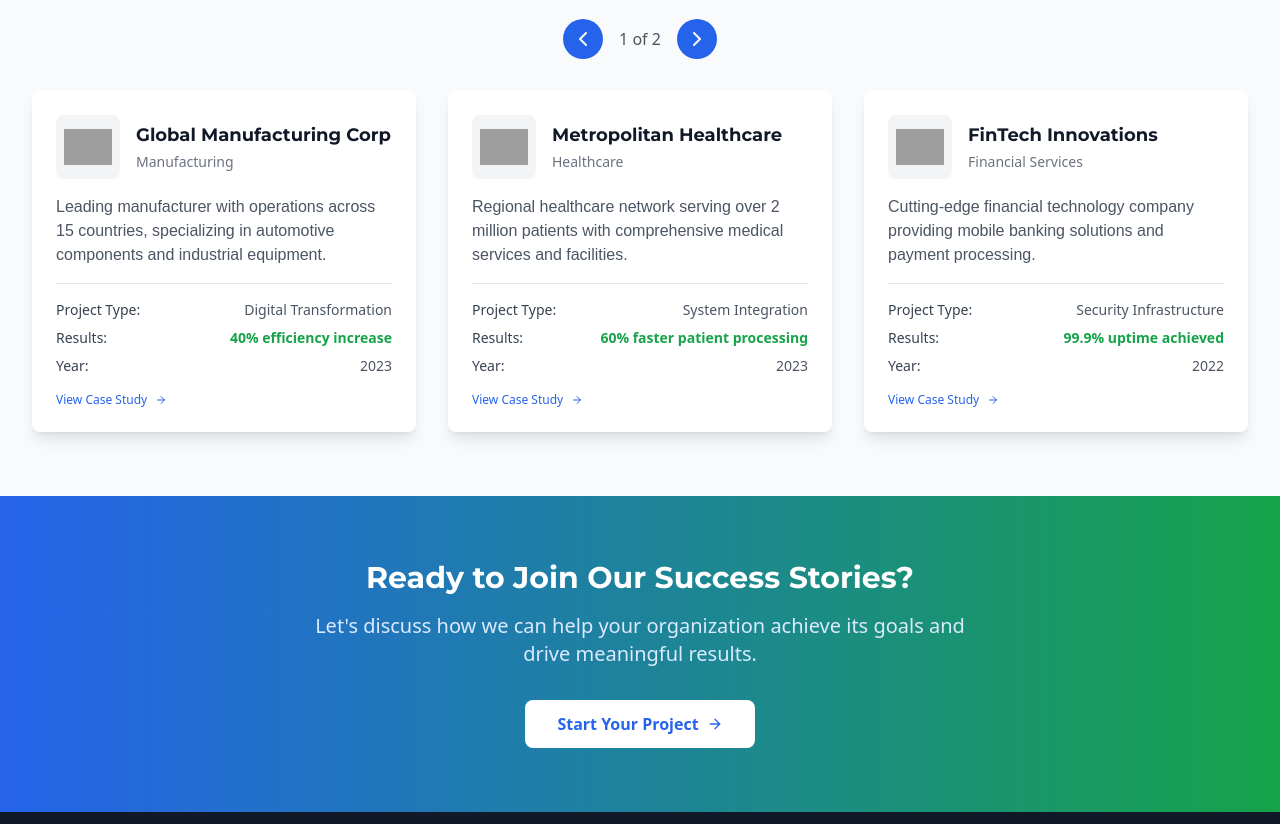
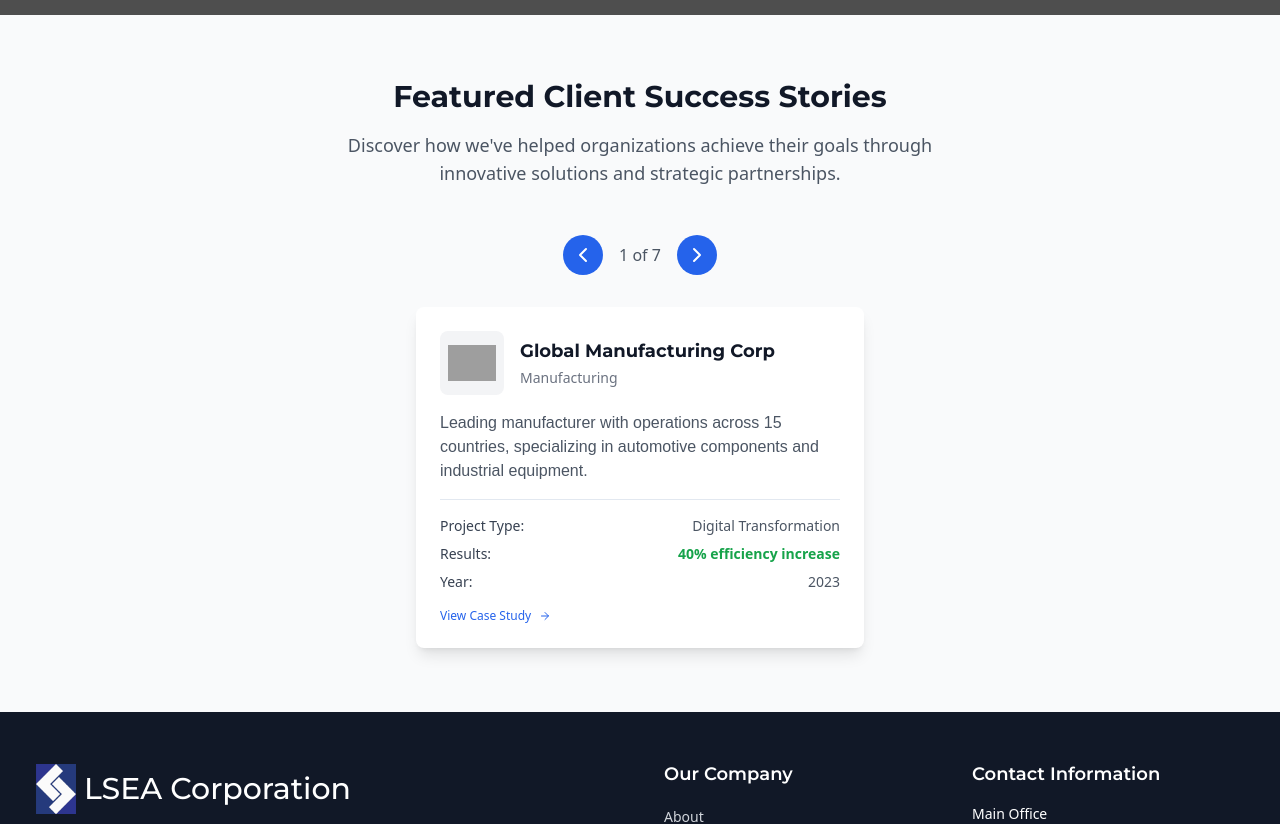
Before and after one commit to alballer08/lsea-corp-site, a React (Vite) app: page /clients in a window 1280 px wide. Shown: the part 660-1484 px from the top of the page. Built offline with nearby package versions, Linux system fonts and the light colour scheme; grey boxes are pictures that could not be loaded.

Commit message:
Fix page styling and content
Adjust page image height, client display, and remove unnecessary content. Update client and partner counts.

```diff
--- a/src/pages/Clients.tsx
+++ b/src/pages/Clients.tsx
@@ -62,13 +62,23 @@ const clients = [
     projectType: 'E-commerce Platform',
     results: '150% sales growth',
     year: '2021'
+  },
+  {
+    id: 'aerospace-dynamics',
+    name: 'Aerospace Dynamics',
+    industry: 'Aerospace',
+    description: 'Advanced aerospace engineering company specializing in satellite technology and space exploration systems.',
+    logo: '/placeholder.svg',
+    projectType: 'Mission Critical Systems',
+    results: '100% mission success rate',
+    year: '2022'
   }
 ];
 
 const Clients = () => {
   const [currentIndex, setCurrentIndex] = useState(0);
-  const itemsPerPage = 3;
-  const totalPages = Math.ceil(clients.length / itemsPerPage);
+  const itemsPerPage = 1;
+  const totalPages = clients.length;
 
   const nextSlide = () => {
     setCurrentIndex((prev) => (prev + 1) % totalPages);
@@ -79,14 +89,13 @@ const Clients = () => {
   };
 
   const getCurrentClients = () => {
-    const start = currentIndex * itemsPerPage;
-    return clients.slice(start, start + itemsPerPage);
+    return [clients[currentIndex]];
   };
 
   return (
     <div className="min-h-screen bg-gray-50">
       {/* Hero Section with Full Width Image */}
-      <section className="relative h-96 bg-cover bg-center" style={{backgroundImage: 'url(https://images.unsplash.com/photo-1605810230434-7631ac76ec81?ixlib=rb-4.0.3&auto=format&fit=crop&w=2000&q=80)'}}>
+      <section className="relative h-[600px] bg-cover bg-center" style={{backgroundImage: 'url(https://images.unsplash.com/photo-1605810230434-7631ac76ec81?ixlib=rb-4.0.3&auto=format&fit=crop&w=2000&q=80)'}}>
         <div className="absolute inset-0 bg-black bg-opacity-50"></div>
         <div className="relative h-full flex items-center justify-center">
           <div className="text-center text-white">
@@ -131,12 +140,12 @@ const Clients = () => {
             </button>
           </div>
 
-          <div className="grid grid-cols-1 md:grid-cols-2 lg:grid-cols-3 gap-8">
+          <div className="flex justify-center">
             {getCurrentClients().map((client) => (
               <Link
                 key={client.id}
                 to={`/clients/${client.id}`}
-                className="bg-white rounded-lg shadow-lg hover:shadow-xl transition-shadow duration-300 overflow-hidden group"
+                className="bg-white rounded-lg shadow-lg hover:shadow-xl transition-shadow duration-300 overflow-hidden group max-w-md mx-auto"
               >
                 <div className="p-6">
                   <div className="flex items-center mb-4">
@@ -184,25 +193,6 @@ const Clients = () => {
           </div>
         </div>
       </section>
-
-      {/* CTA Section */}
-      <section className="bg-gradient-to-r from-blue-600 to-green-600 text-white py-16">
-        <div className="max-w-7xl mx-auto px-4 sm:px-6 lg:px-8 text-center">
-          <h2 className="text-3xl font-bold mb-4 font-montserrat">
-            Ready to Join Our Success Stories?
-          </h2>
-          <p className="text-xl text-blue-100 mb-8 max-w-2xl mx-auto">
-            Let's discuss how we can help your organization achieve its goals and drive meaningful results.
-          </p>
-          <Link
-            to="/contact"
-            className="inline-flex items-center bg-white text-blue-600 px-8 py-3 rounded-lg font-semibold hover:bg-gray-100 transition-colors"
-          >
-            Start Your Project
-            <ArrowRight className="ml-2 w-4 h-4" />
-          </Link>
-        </div>
-      </section>
     </div>
   );
 };
--- a/src/pages/Partners.tsx
+++ b/src/pages/Partners.tsx
@@ -20,24 +20,6 @@ const partners = [
     website: 'https://wowdesign.com',
     industry: 'Design & Marketing',
     services: ['Brand Identity', 'Web Design', 'Digital Marketing']
-  },
-  {
-    id: 'tech-solutions',
-    name: 'Tech Solutions Inc',
-    description: 'Technology consulting firm providing enterprise software solutions and digital transformation services.',
-    image: '/placeholder.svg',
-    website: 'https://techsolutions.com',
-    industry: 'Technology',
-    services: ['Software Development', 'Cloud Migration', 'IT Consulting']
-  },
-  {
-    id: 'green-energy',
-    name: 'Green Energy Partners',
-    description: 'Renewable energy solutions provider focusing on sustainable power generation and energy efficiency.',
-    image: '/placeholder.svg',
-    website: 'https://greenenergy.com',
-    industry: 'Energy',
-    services: ['Solar Solutions', 'Wind Energy', 'Energy Consulting']
   }
 ];
 
@@ -62,7 +44,7 @@ const Partners = () => {
   return (
     <div className="min-h-screen bg-gray-50">
       {/* Hero Section with Full Width Image */}
-      <section className="relative h-96 bg-cover bg-center" style={{backgroundImage: 'url(https://images.unsplash.com/photo-1487958449943-2429e8be8625?ixlib=rb-4.0.3&auto=format&fit=crop&w=2000&q=80)'}}>
+      <section className="relative h-[600px] bg-cover bg-center" style={{backgroundImage: 'url(https://images.unsplash.com/photo-1487958449943-2429e8be8625?ixlib=rb-4.0.3&auto=format&fit=crop&w=2000&q=80)'}}>
         <div className="absolute inset-0 bg-black bg-opacity-50"></div>
         <div className="relative h-full flex items-center justify-center">
           <div className="text-center text-white">
@@ -151,25 +133,6 @@ const Partners = () => {
           </div>
         </div>
       </section>
-
-      {/* CTA Section */}
-      <section className="bg-blue-600 text-white py-16">
-        <div className="max-w-7xl mx-auto px-4 sm:px-6 lg:px-8 text-center">
-          <h2 className="text-3xl font-bold mb-4 font-montserrat">
-            Interested in Partnering with Us?
-          </h2>
-          <p className="text-xl text-blue-100 mb-8 max-w-2xl mx-auto">
-            We're always looking for innovative partnerships that create value for our clients and drive industry growth.
-          </p>
-          <Link
-            to="/contact"
-            className="inline-flex items-center bg-white text-blue-600 px-8 py-3 rounded-lg font-semibold hover:bg-gray-100 transition-colors"
-          >
-            Get in Touch
-            <ArrowRight className="ml-2 w-4 h-4" />
-          </Link>
-        </div>
-      </section>
     </div>
   );
 };
```
